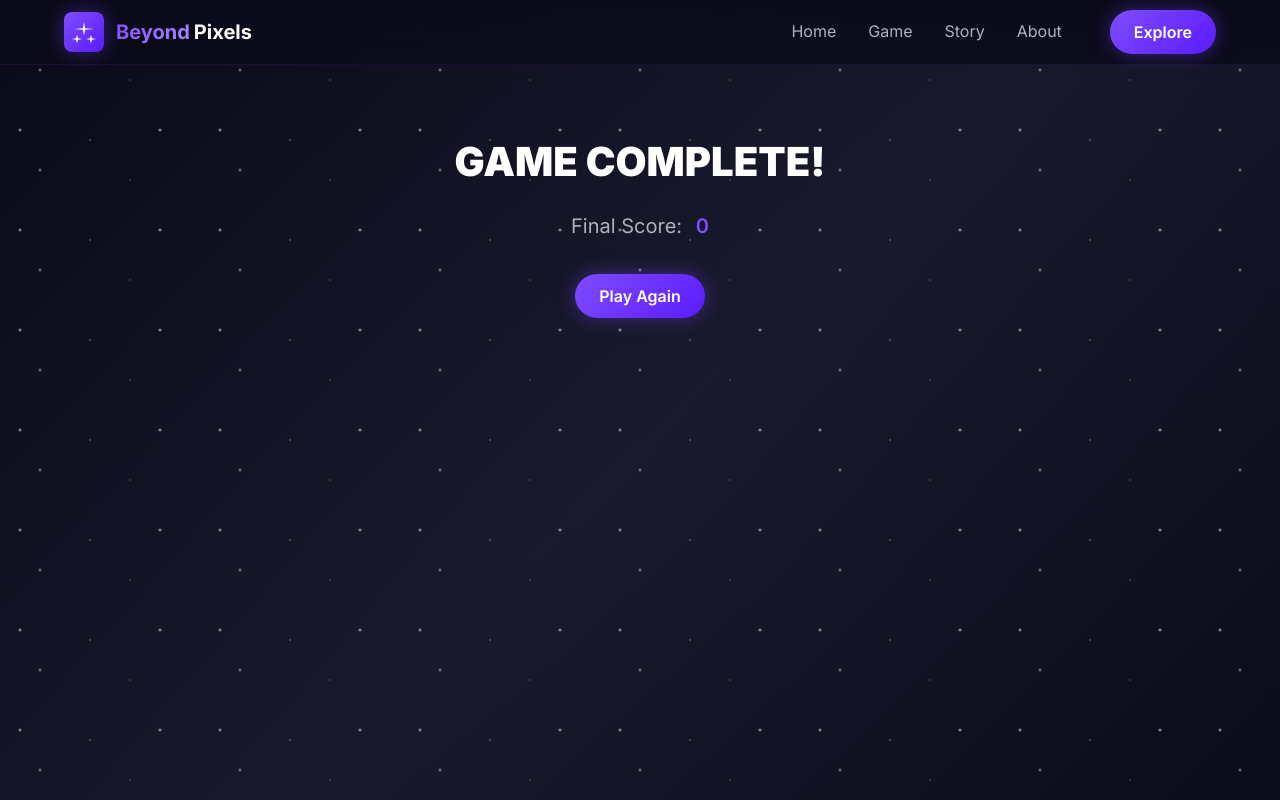
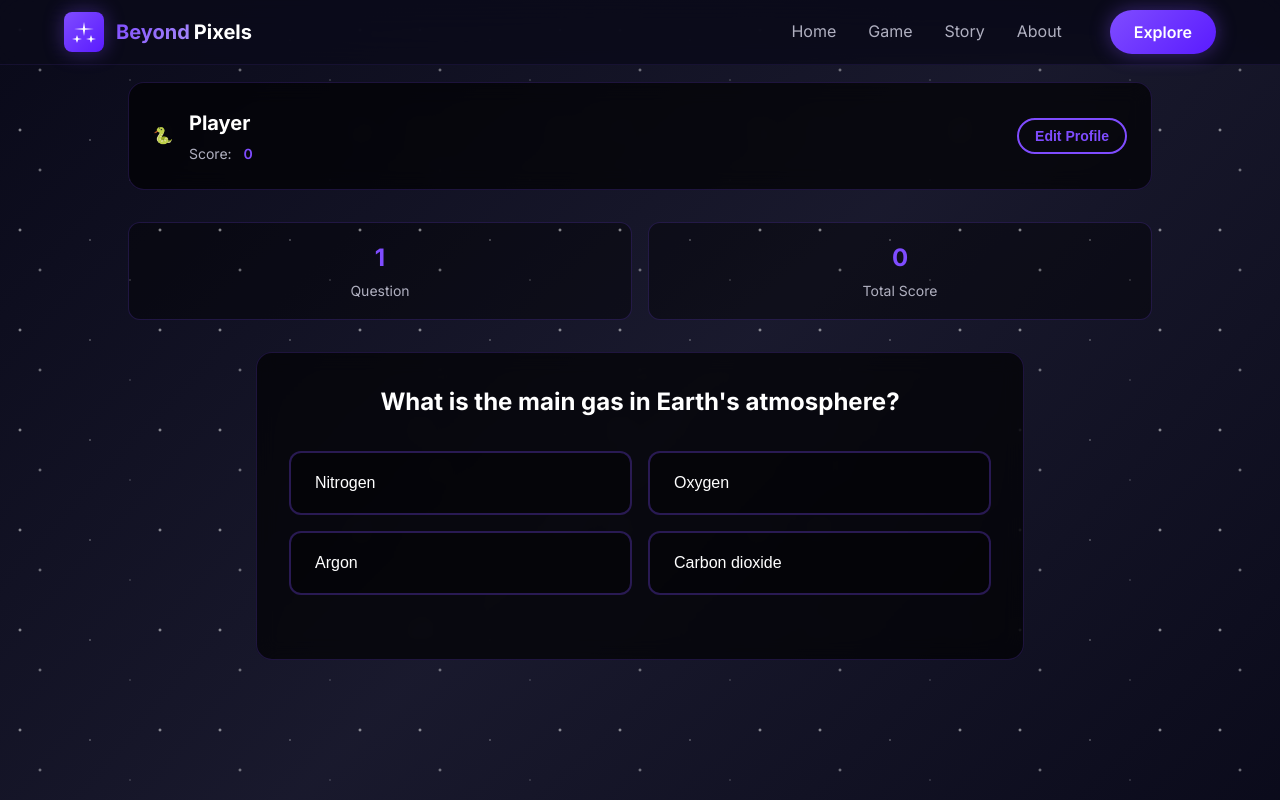
Before and after one commit to georgeibrahim1/beyond-pixels-frontend, a React (Vite) app: page /game in a window 1280 px wide. Shown: the top 800 px of the page. Built offline with nearby package versions, Linux system fonts and the light colour scheme.

Commit message:
feat: add localstorage to save game info and user info

```diff
--- a/src/components/quizCard.jsx
+++ b/src/components/quizCard.jsx
@@ -1,7 +1,7 @@
 import React, { useState } from 'react'
 import './quizCard.css'
 
-export default function QuizCard({quizObj , setUserStates , setLastAnsweredState, setCurrentQuizNumber }) {
+export default function QuizCard({quizObj , setUserStates, setCurrentQuizNumber }) {
 
     const [selectedChoice,setSelectedChoice] = useState([]);
     const [isAnswered,setIsAnswered] = useState(false);
@@ -16,7 +16,6 @@ export default function QuizCard({quizObj , setUserStates , setLastAnsweredState
             return {...prev, score: prev.score + choice[1]};
         })
 
-        setLastAnsweredState({score: choice[1]});
     };
 
     const getButtonStyle = (choice) => {
--- a/src/pages/gamePage.jsx
+++ b/src/pages/gamePage.jsx
@@ -1,35 +1,34 @@
-import React, { useReducer, useState } from 'react'
+import React, { useEffect, useReducer, useState } from 'react'
 import { QuizzesData } from '../features/game/data/quizzes';
 import QuizCard from '../components/quizCard';
 import EditUserForm from '../components/editUserForm';
-import { useNavigate } from 'react-router';
 import './gamePage.css';
 import '../components/buttons.css';
 
 export default function GamePage() {
 
-    const navigate = useNavigate();
+    const [userStates, setUserStates] = useState(() => {
+        const storedUser = localStorage.getItem("user");
+        return storedUser
+            ? JSON.parse(storedUser)
+            : { userName: "Player", userIcon: "🐍", score: 0 };
+    });
 
-    const [userStates,setUserStates] = useState({
-        userName: "Player",
-        userIcon: "🐍",
-        score: 0,
-    }); // TODO: add it to local storage
+    const [currentQuizNumber, setCurrentQuizNumber] = useState(() => {
+        const storedCurrentQuizNumber = localStorage.getItem("currentQuizNumber");
+        return storedCurrentQuizNumber ? JSON.parse(storedCurrentQuizNumber) : 1;
+    });
 
-    function lastAnsweredStateReducer(state,action) {
-        if(action.score == 5) {
-            return {mood: "happy"};
-        } else if(1 <= action.score < 5 ) {
-            return {mood: "good"};
-        } else {
-            return {mood: "sad"};
-        }
-    }
+    useEffect(() => {
+        localStorage.setItem("user", JSON.stringify(userStates));
+    }, [userStates]);
 
-    // TODO: add it to local storage
-    const [lastAnsweredState, setLastAnsweredState] = useReducer(lastAnsweredStateReducer, {mood: "happy"}); // setLastAnsweredState({score: #})
+    useEffect(() => {
+        localStorage.setItem("currentQuizNumber", currentQuizNumber.toString());
+    }, [currentQuizNumber]);
 
-    const [currentQuizNumber,setCurrentQuizNumber] = useState(99999); // TODO: add it to local storage
+
+
     const [showEditForm, setShowEditForm] = useState(false);
 
     const handleEditUser = () => {
@@ -101,7 +100,6 @@ export default function GamePage() {
                         quizObj={QuizzesData[currentQuizNumber-1]}
                         setUserStates={setUserStates}
                         setCurrentQuizNumber={setCurrentQuizNumber}
-                        setLastAnsweredState={setLastAnsweredState}
                     />
                 </div>
 
```
Also changed, not shown: src/components/animationBackground.jsx (deleted, +0 -8 lines), src/components/quizCard.css (line endings or trailing spaces).
